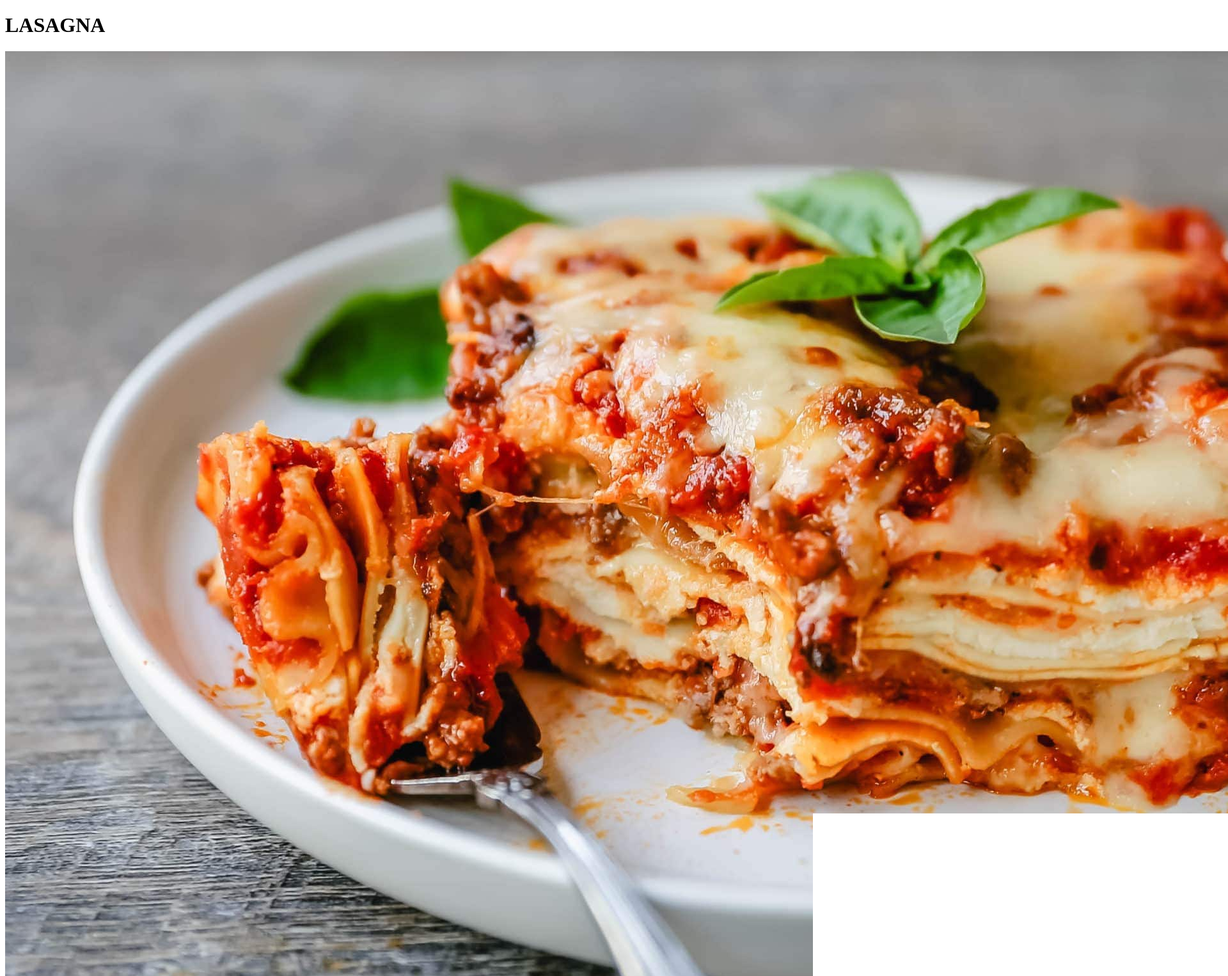
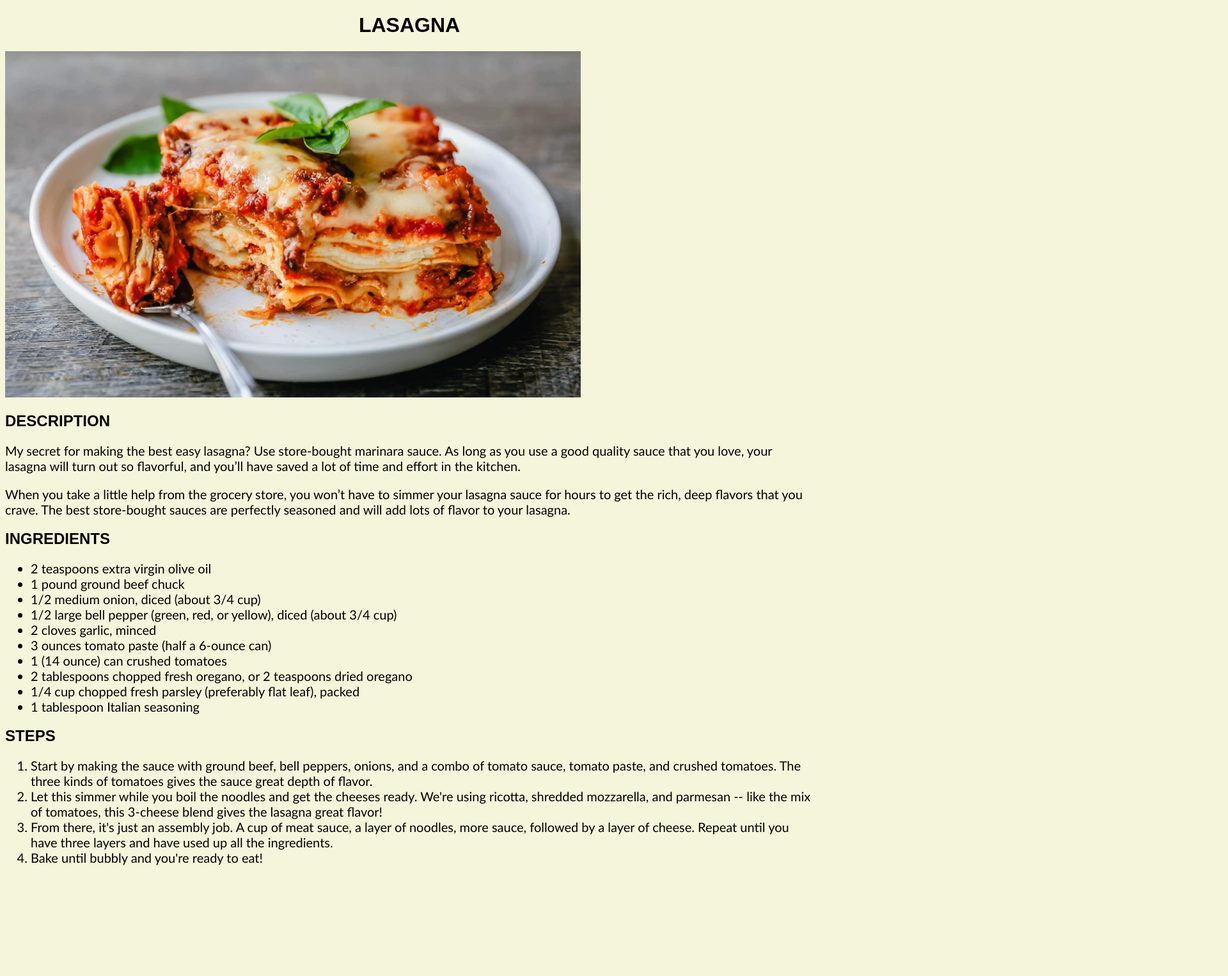
Before and after one commit to vpshirkar/odin-recipes, a plain HTML site: page recipes/lasgna.html in a window 1280 px wide. Shown: the top 1525 px of the page at 64% size, 1920 px wide, since content can reach past the window. After the commit the page ends 1368 px from the top, so only its background shows below. Drawn offline with Linux system fonts and the light colour scheme.

Commit message:
Edit recipes/lasgna.html recipes/styles.css

```diff
--- a/recipes/lasgna.html
+++ b/recipes/lasgna.html
@@ -6,19 +6,20 @@
     <meta http-equiv="X-UA-Compatible" content="IE=edge">
     <meta name="viewport" content="width=device-width, initial-scale=1.0">
     <title>LASAGNA</title>
+    <link rel="stylesheet" href="styles.css">
 </head>
 
 <body>
-    <h1>LASAGNA</h1>
+    <h1 class="heading-1">LASAGNA</h1>
     <img src="lasagna.jpg" alt="LASAGNA">
-    <h2>DESCRIPTION</h2>
-    <p>My secret for making the best easy lasagna? Use store-bought marinara sauce. As long as you use a good quality
+    <h2 class="heading-2">DESCRIPTION</h2>
+    <p class="para">My secret for making the best easy lasagna? Use store-bought marinara sauce. As long as you use a good quality
         sauce that you love, your lasagna will turn out so flavorful, and you’ll have saved a lot of time and effort in
         the kitchen.</p>
-    <p>When you take a little help from the grocery store, you won’t have to simmer your lasagna sauce for hours to get
+    <p class="para">When you take a little help from the grocery store, you won’t have to simmer your lasagna sauce for hours to get
         the rich, deep flavors that you crave. The best store-bought sauces are perfectly seasoned and will add lots of
         flavor to your lasagna.</p>
-    <h2>INGREDIENTS</h2>
+    <h2 class="heading-2">INGREDIENTS</h2>
     <ul>
         <li>2 teaspoons extra virgin olive oil</li>
         <li>1 pound ground beef chuck</li>
@@ -31,7 +32,7 @@
         <li>1/4 cup chopped fresh parsley (preferably flat leaf), packed</li>
         <li>1 tablespoon Italian seasoning</li>
     </ul>
-    <h2>STEPS</h2>
+    <h2 class="heading-2">STEPS</h2>
     <ol>
         <li>Start by making the sauce with ground beef, bell peppers, onions, and a combo of tomato sauce, tomato paste,
             and crushed tomatoes. The three kinds of tomatoes gives the sauce great depth of flavor.</li>
--- /dev/null
+++ b/recipes/styles.css
@@ -0,0 +1,18 @@
+body{
+    background-color: beige;
+}
+img {
+    width: 900px;
+    height: auto;
+}
+h1, h2{
+    font-weight: bold;
+    font-family: Arial, Helvetica, sans-serif;
+}
+h1{
+    text-align: center;
+}
+p, li {
+    font-family: 'Trebuchet MS', 'Lucida Sans Unicode', 'Lucida Grande', 'Lucida Sans', Arial, sans-serif;
+    font-size: 20px;
+}
```
